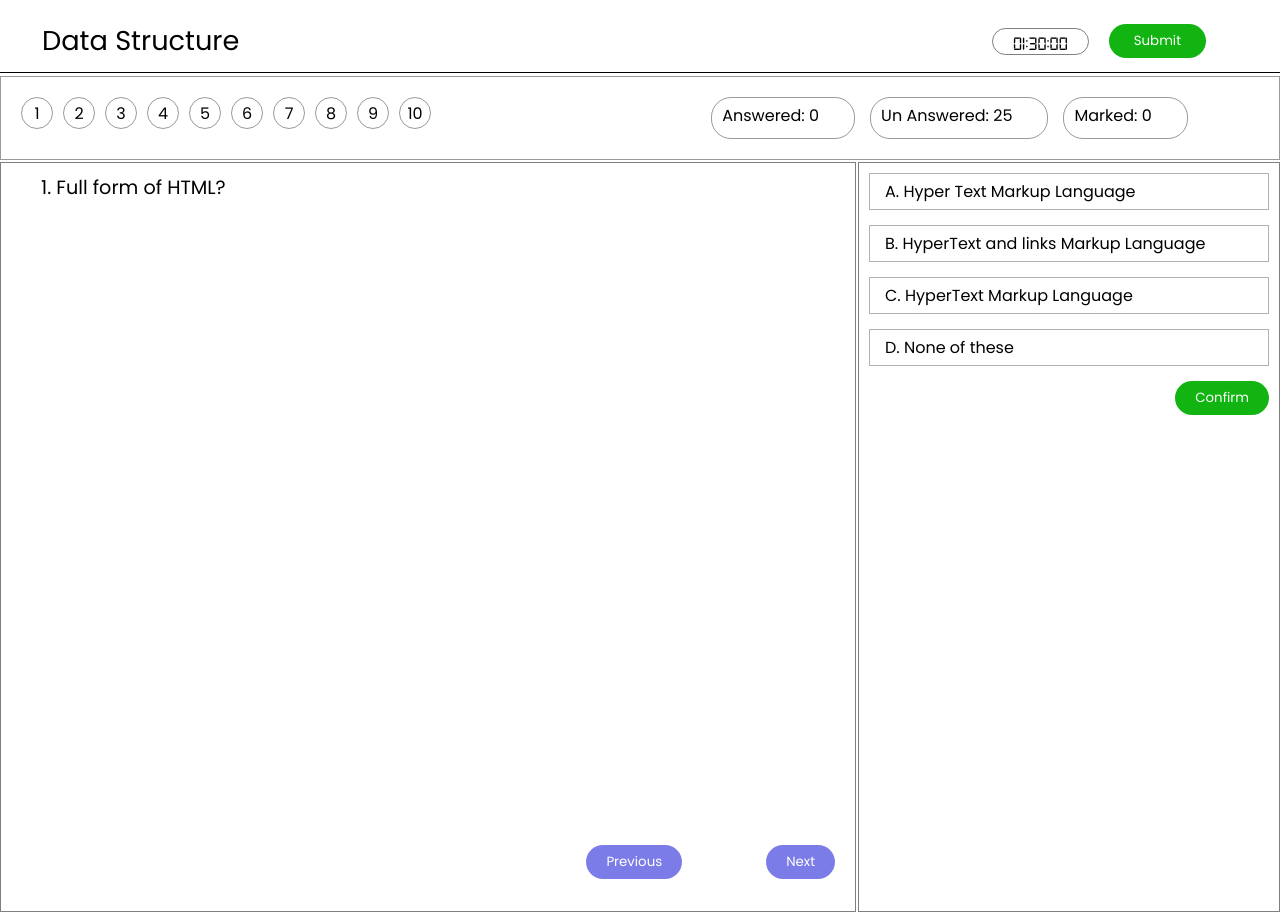
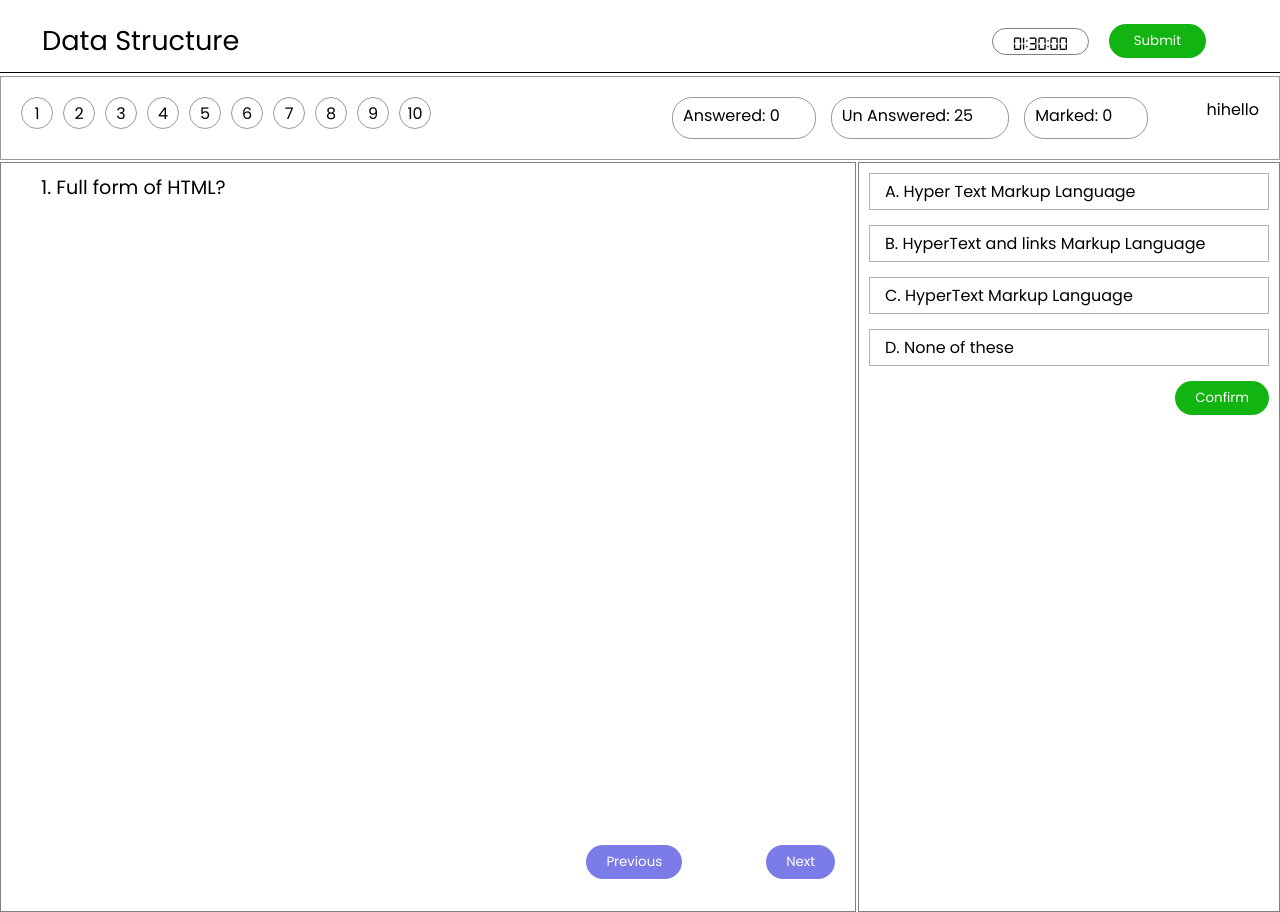
Before and after one commit to Mbarathraj/QuizApp, a React (Vite) app: page / in a window 1280 px wide. Built offline with nearby package versions, Linux system fonts and the light colour scheme.

Commit message:
first update

```diff
--- a/src/Components/Footer.jsx
+++ b/src/Components/Footer.jsx
@@ -25,7 +25,7 @@ let arr=[1,2,3,4,5,6,7,8,9,10]
            <p> Un Answered: {Ansquestion}</p>
            <p>Marked: {mark}</p>
         </div>
-
+      hihello
     </div>
   )
 }
```
